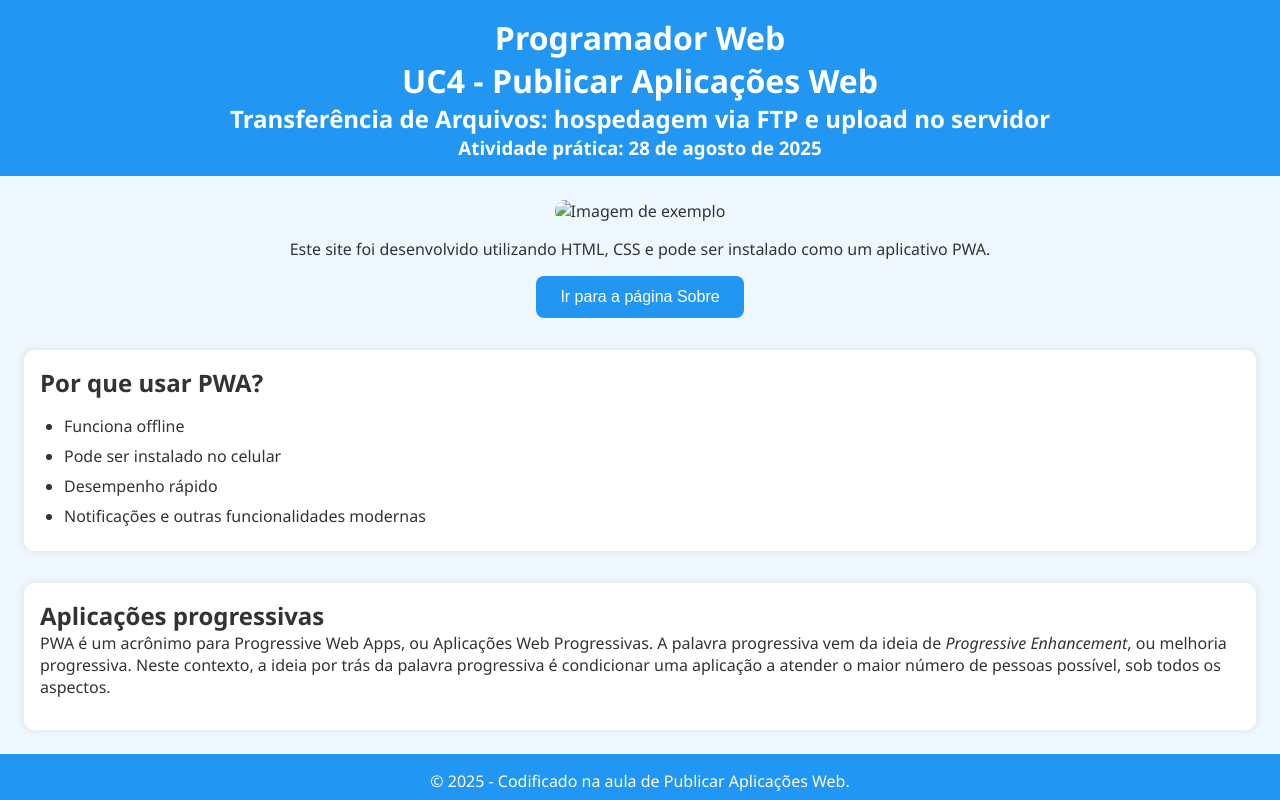
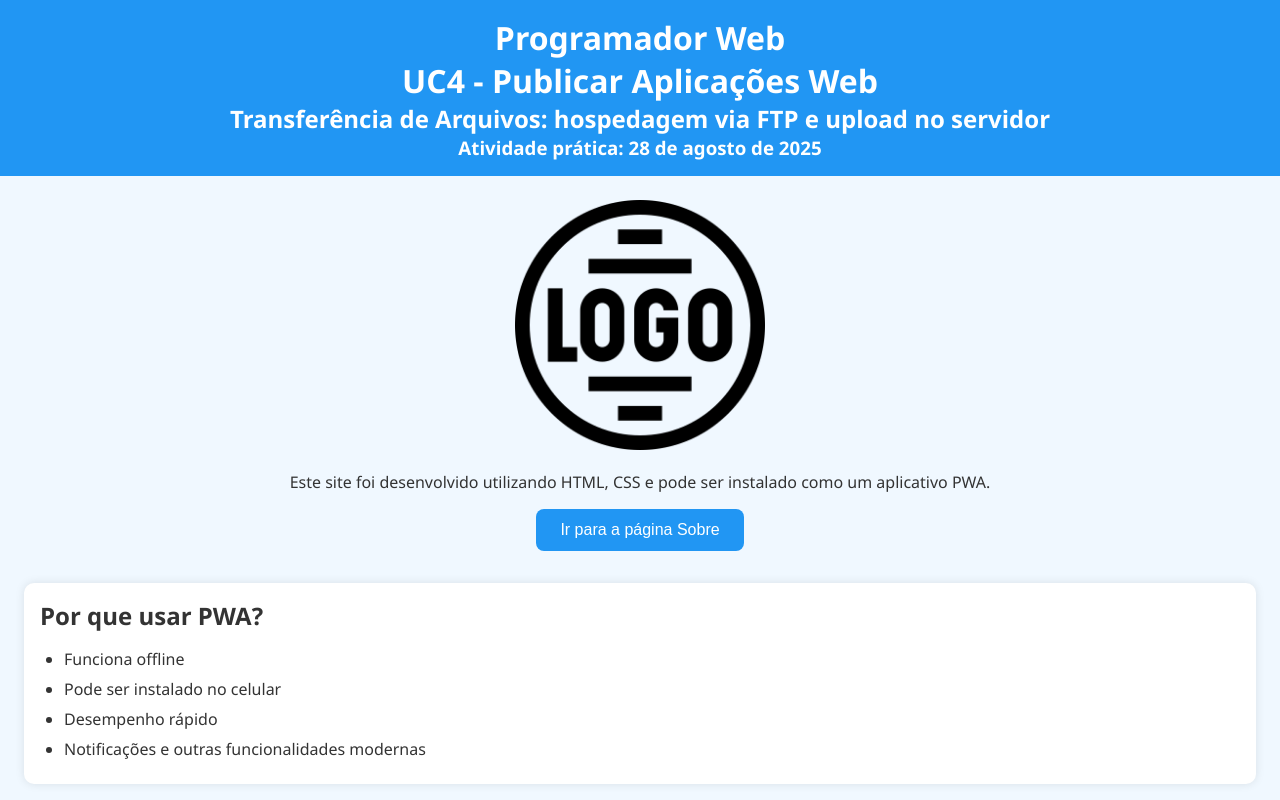
Before and after one commit to stefanykitzberger/projetoTransferenciaArquivos, a plain HTML site: page index.html in a window 1280 px wide. Shown: the top 800 px of the page. Drawn offline with Linux system fonts and the light colour scheme.

Commit message:
atualizando imagem logo

```diff
--- a/index.html
+++ b/index.html
@@ -33,7 +33,7 @@
 
     <main>
         <section class="conteudotop">
-            <img src="icons/logo.jpg" alt="Imagem de exemplo" width="250" height="250" />
+            <img src="icons/logo.png" alt="Imagem de exemplo" width="250" height="250" />
             <p>
                 Este site foi desenvolvido utilizando HTML, CSS e pode ser instalado
                 como um aplicativo PWA.
```
Also changed, not shown: icons/logo.png (added).
